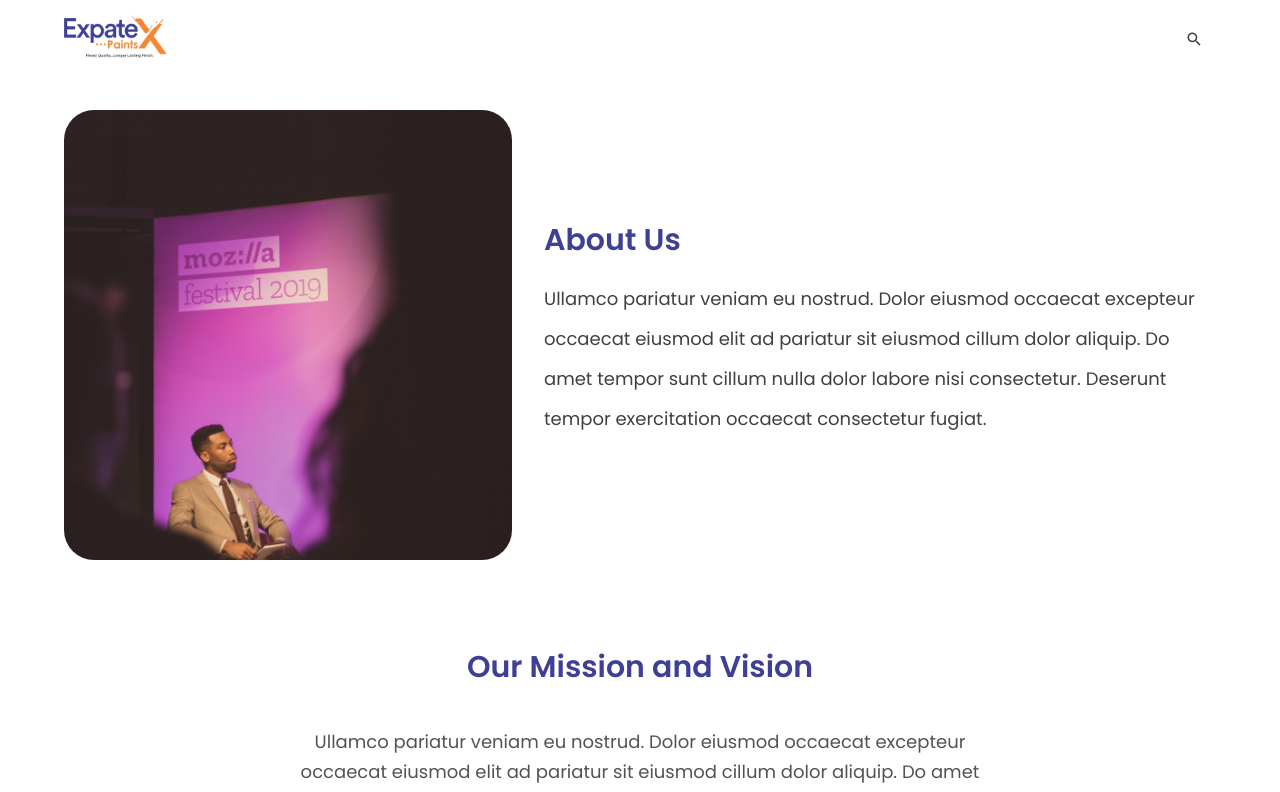
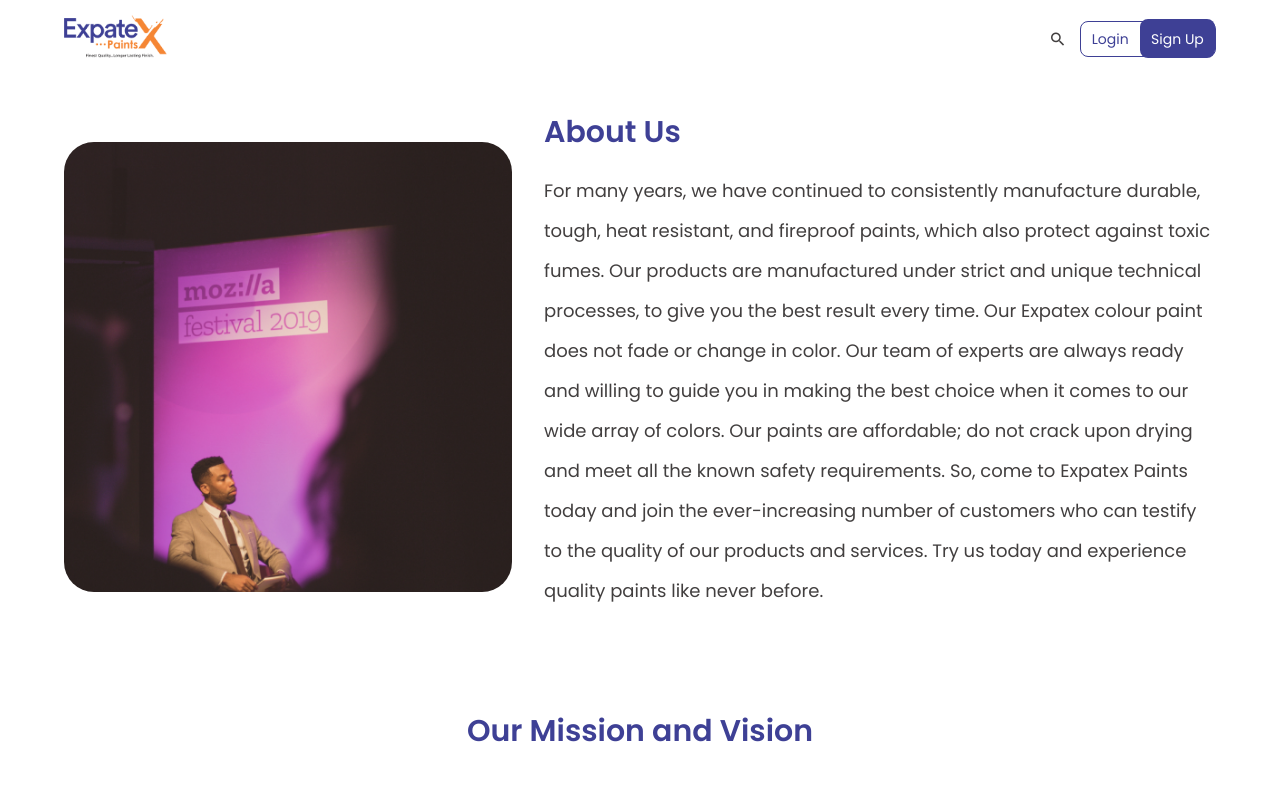
Before and after one commit to blade-01/expatex, a Vue app: page /about in a window 1280 px wide. Shown: the top 792 px of the page. Built offline with nearby package versions, Linux system fonts and the light colour scheme.

Commit message:
Update: Added search and login links

```diff
--- a/src/components/navbar/TheHeader.vue
+++ b/src/components/navbar/TheHeader.vue
@@ -27,6 +27,14 @@
               class="mdi mdi-magnify"
               @click="searchBar = !searchBar"
             ></span>
+            <ul>
+              <li>
+                <router-link :to="{ name: 'contact-us' }">Login</router-link>
+              </li>
+              <li>
+                <router-link :to="{ name: 'contact-us' }">Sign Up</router-link>
+              </li>
+            </ul>
           </div>
           <div
             @click="openNav"
@@ -173,6 +181,9 @@
 }
 .log-sign {
   @include flex(flex, space-between, center, row);
+  ul {
+    display: none;
+  }
   span {
     margin-right: 0.8rem;
     @include font(18px, 500, 21px, $nav-color);
@@ -188,21 +199,6 @@
   opacity: 0;
 }
 
-@media screen and (min-width: 700px) {
-  .flex-nav {
-    .input-field {
-      position: relative;
-      top: 0;
-      left: 0;
-      padding: 0;
-      background: none;
-      input {
-        width: 300px;
-        margin: 0 1rem 0 0;
-      }
-    }
-  }
-}
 @media screen and (min-width: 1000px) {
   %after {
     position: absolute;
@@ -236,6 +232,7 @@
     & ul {
       padding: 0;
       margin: 0;
+      display: block;
     }
     & ul li {
       display: inline;
@@ -267,7 +264,26 @@
       }
     }
   }
+  .flex-nav {
+    .input-field {
+      display: block;
+      position: relative;
+      top: 0;
+      left: 0;
+      padding: 0;
+      background: none;
+      margin: 0;
+      width: auto;
+      input {
+        width: 280px;
+        margin: 0;
+      }
+    }
+  }
   .log-sign {
+    span {
+      margin: 0 0.8rem 0;
+    }
     & ul {
       @include flex(flex, space-between, center, row);
       border: solid 1px $sec-btn;
--- a/src/views/About.vue
+++ b/src/views/About.vue
@@ -10,10 +10,18 @@
         <div class="about-content-info">
           <h3 class="hide-on-sm">About Us</h3>
           <p>
-            Ullamco pariatur veniam eu nostrud. Dolor eiusmod occaecat excepteur
-            occaecat eiusmod elit ad pariatur sit eiusmod cillum dolor aliquip.
-            Do amet tempor sunt cillum nulla dolor labore nisi consectetur.
-            Deserunt tempor exercitation occaecat consectetur fugiat.
+            For many years, we have continued to consistently manufacture
+            durable, tough, heat resistant, and fireproof paints, which also
+            protect against toxic fumes. Our products are manufactured under
+            strict and unique technical processes, to give you the best result
+            every time. Our Expatex colour paint does not fade or change in
+            color. Our team of experts are always ready and willing to guide you
+            in making the best choice when it comes to our wide array of colors.
+            Our paints are affordable; do not crack upon drying and meet all the
+            known safety requirements. So, come to Expatex Paints today and join
+            the ever-increasing number of customers who can testify to the
+            quality of our products and services. Try us today and experience
+            quality paints like never before.
           </p>
         </div>
       </div>
```
